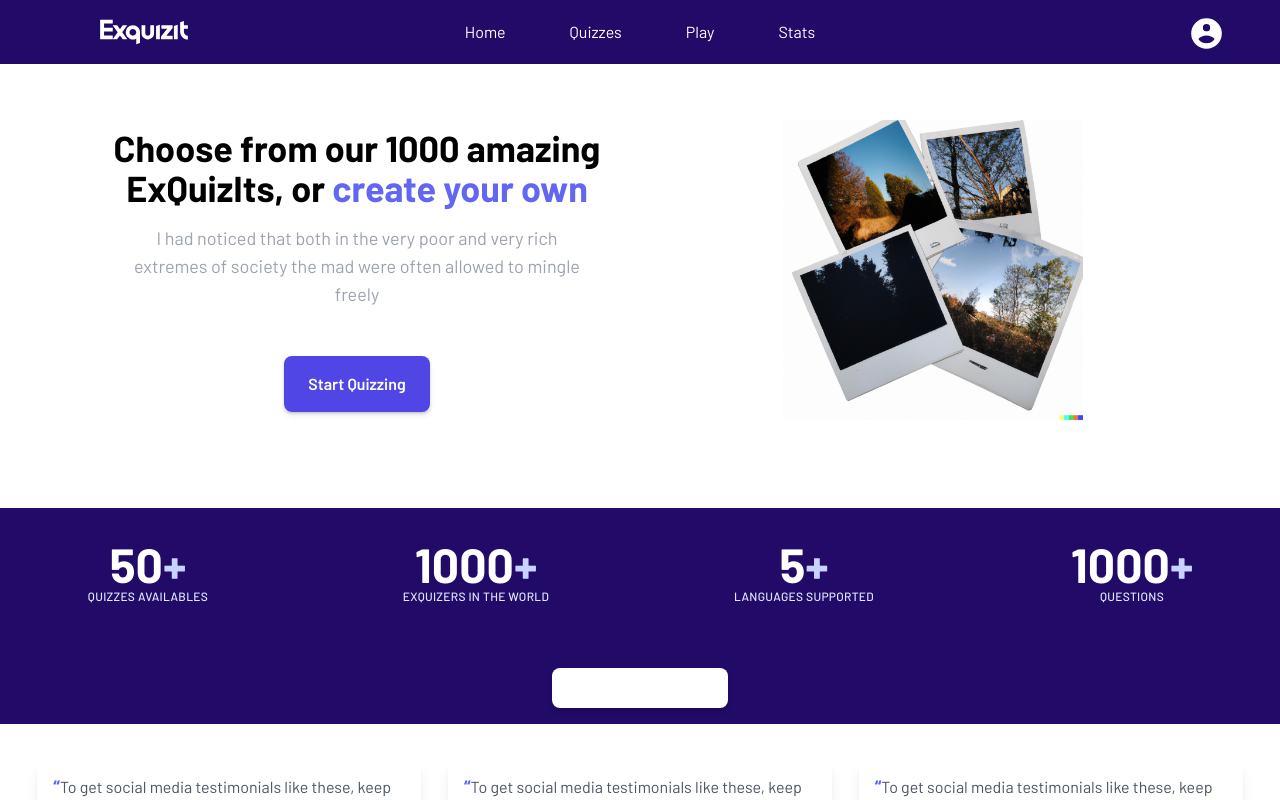
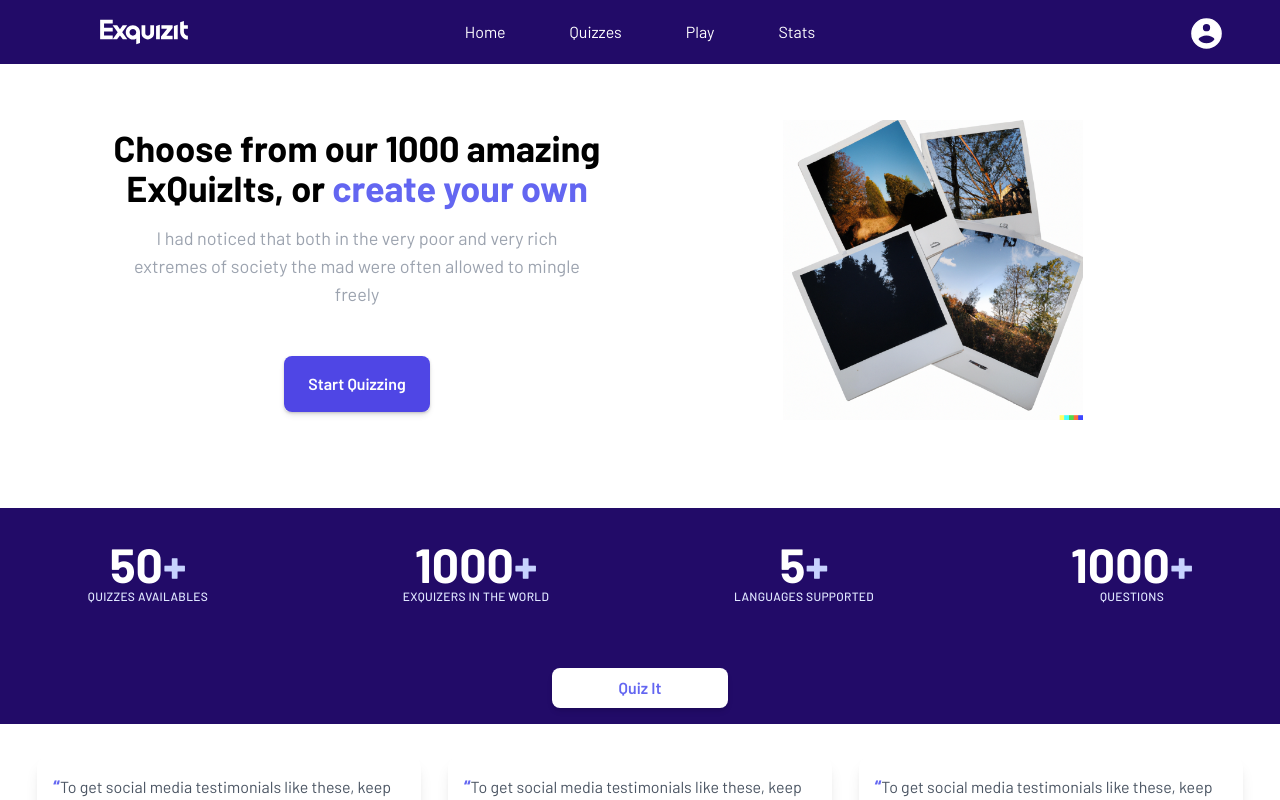
Before and after one commit to AgusIglesias72/Quiz, a Next.js app: page / in a window 1280 px wide. Shown: the top 800 px of the page. Built offline with nearby package versions, Linux system fonts and the light colour scheme; no server answers.

Commit message:
add sections to main page

```diff
--- a/src/Components/SmallComponents/InfoExquizit.tsx
+++ b/src/Components/SmallComponents/InfoExquizit.tsx
@@ -48,7 +48,7 @@
       <div className="flex p-4 mx-auto mt-4 w-52">
         <button
           type="button"
-          className="py-2 px-4  bg-white hover:bg-gray-100 focus:ring-indigo-500 focus:ring-offset-indigo-200 text-indigo-500 text-white w-full transition ease-in duration-200 text-center text-base font-semibold shadow-md focus:outline-none focus:ring-2 focus:ring-offset-2  rounded-lg "
+          className="py-2 px-4  bg-white hover:bg-gray-100 focus:ring-indigo-500 focus:ring-offset-indigo-200 text-indigo-500  w-full transition ease-in duration-200 text-center text-base font-semibold shadow-md focus:outline-none focus:ring-2 focus:ring-offset-2  rounded-lg "
         >
           <a href="/quizzes/play">Quiz It</a>
         </button>
--- a/src/Components/SmallComponents/Testimonial.tsx
+++ b/src/Components/SmallComponents/Testimonial.tsx
@@ -33,11 +33,13 @@
 } // returns the card component for the testimonials
 
 export default function Testimonials() {
-  const [op, setOp] = useState([])
+  //   const [op, setOp] = useState([])
 
-  useEffect(() => {
-    return setOp(opinions.sort(() => Math.random() - 0.5))
-  }, [])
+  //   useEffect(() => {
+  //     return setOp(opinions.sort(() => Math.random() - 0.5))
+  //   }, [])
+
+  const op = opinions.sort(() => Math.random() - 0.5)
 
   return (
     <div className="flex flex-col items-center w-full gap-4 p-8 mb-8 md:flex-row md:mb-0 flex-between">
```
